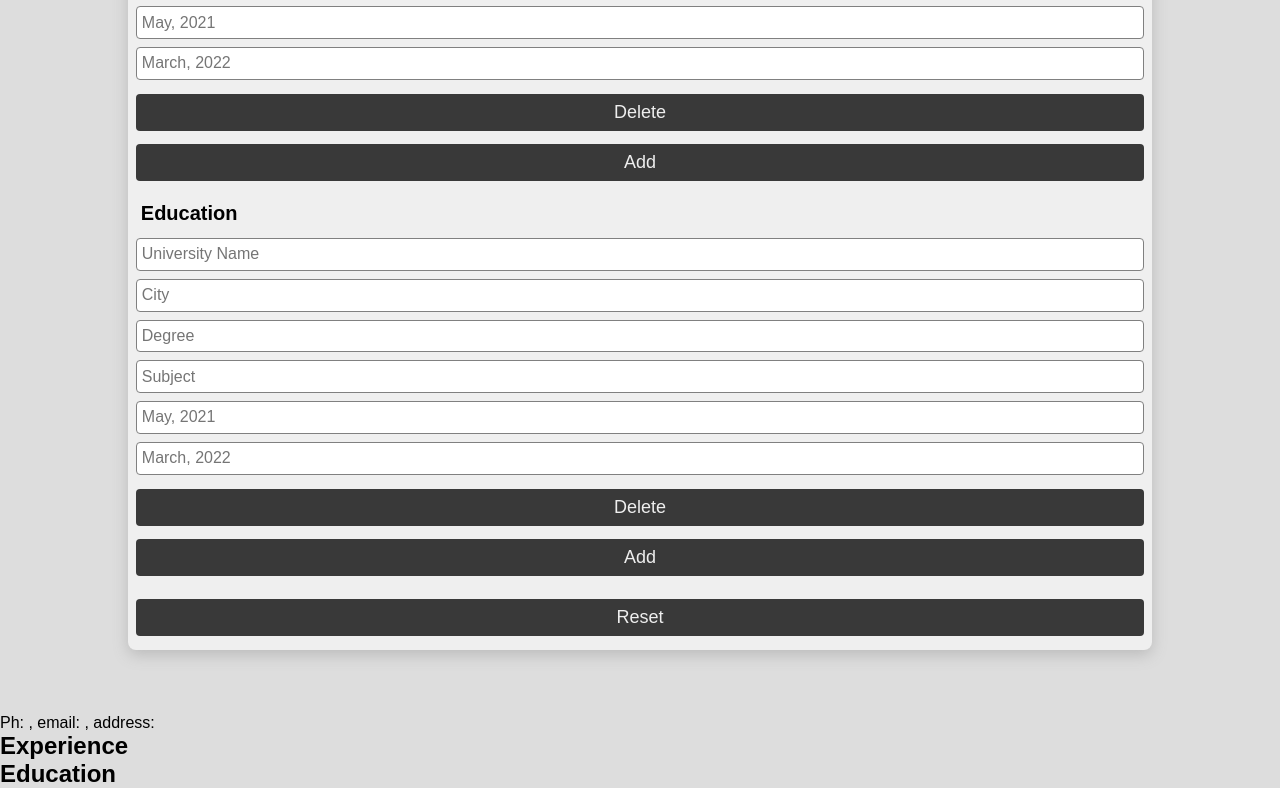
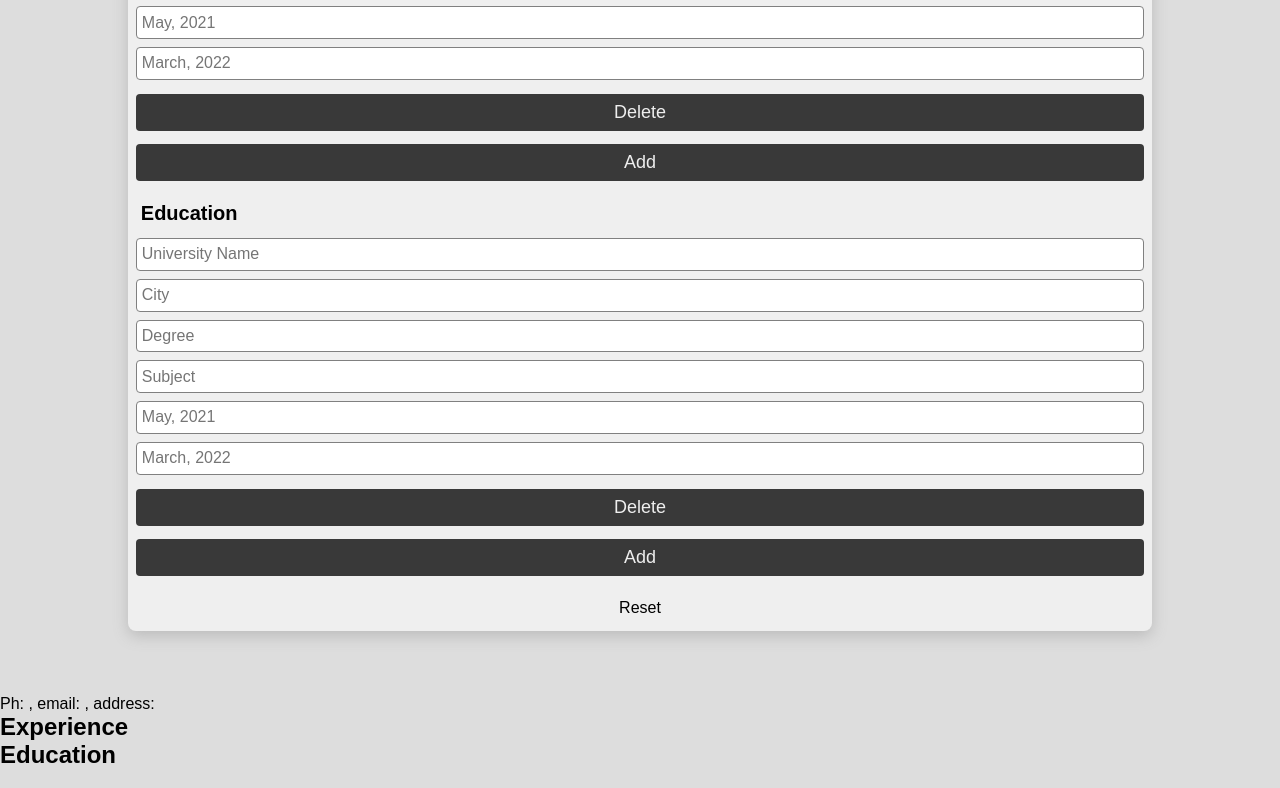
Before and after one commit to 4C-75-63-6B-79/CV_Application, a React (Create React App) app: page / in a window 1280 px wide. Shown: the part 630-1418 px from the top of the page. Built offline with nearby package versions, Linux system fonts and the light colour scheme.

Commit message:
removed the functions related to the submit button and added a input of type reset

```diff
--- a/src/components/form.js
+++ b/src/components/form.js
@@ -29,7 +29,6 @@ class Form extends React.Component {
         this.updateEducationIds = this.updateEducationIds.bind(this);
         this.updateEducationInformation = this.updateEducationInformation.bind(this);
 
-        this.resetButtonClicked = this.resetButtonClicked.bind(this);
     }
 
     setPersonalInformation(attributeName, attributeValue) {
@@ -131,11 +130,6 @@ class Form extends React.Component {
         this.updateEducationInformation(educationId);
     }
 
-    resetButtonClicked(event) {
-        // event.preventDefault();
-        // console.log(this.state);
-    }
-
     render() {
         const experienceElements = this.state.experienceIds.map((experienceId) =>{
             return <Experience key={"experienceIndex"+experienceId} experienceId={experienceId} onClickDeleteExperience={this.removeExperienceButtonClicked} setExperienceInformation={this.setExperienceInformation}/>;
@@ -143,7 +137,6 @@ class Form extends React.Component {
         const educationElements = this.state.educationIds.map((educationId) =>{
             return <Education key={"educationIndex"+educationId} educationId={educationId} onClickDeleteEducation={this.removeEducationButtonClicked} setEducationInformation={this.setEducationInformation}/>;
         });
-        const fromResetButton = <Button type={"reset"} textContent="Reset" onClickMethod={this.resetButtonClicked}/>;
         const addOneMoreExperienceButton = <Button textContent="Add" onClickMethod={this.addOneMoreExperienceButtonClicked}/>;
         const addOneMoreEducationButton = <Button textContent="Add" onClickMethod={this.addOneMoreEducationButtonClicked}/>;
         return(
@@ -159,7 +152,7 @@ class Form extends React.Component {
                     {educationElements}
                     {addOneMoreEducationButton}
                 </fieldset>
-                {fromResetButton}
+                <input type={"reset"} className={"button"} value={"Reset"}/>
             </form>
         );
     }
```
